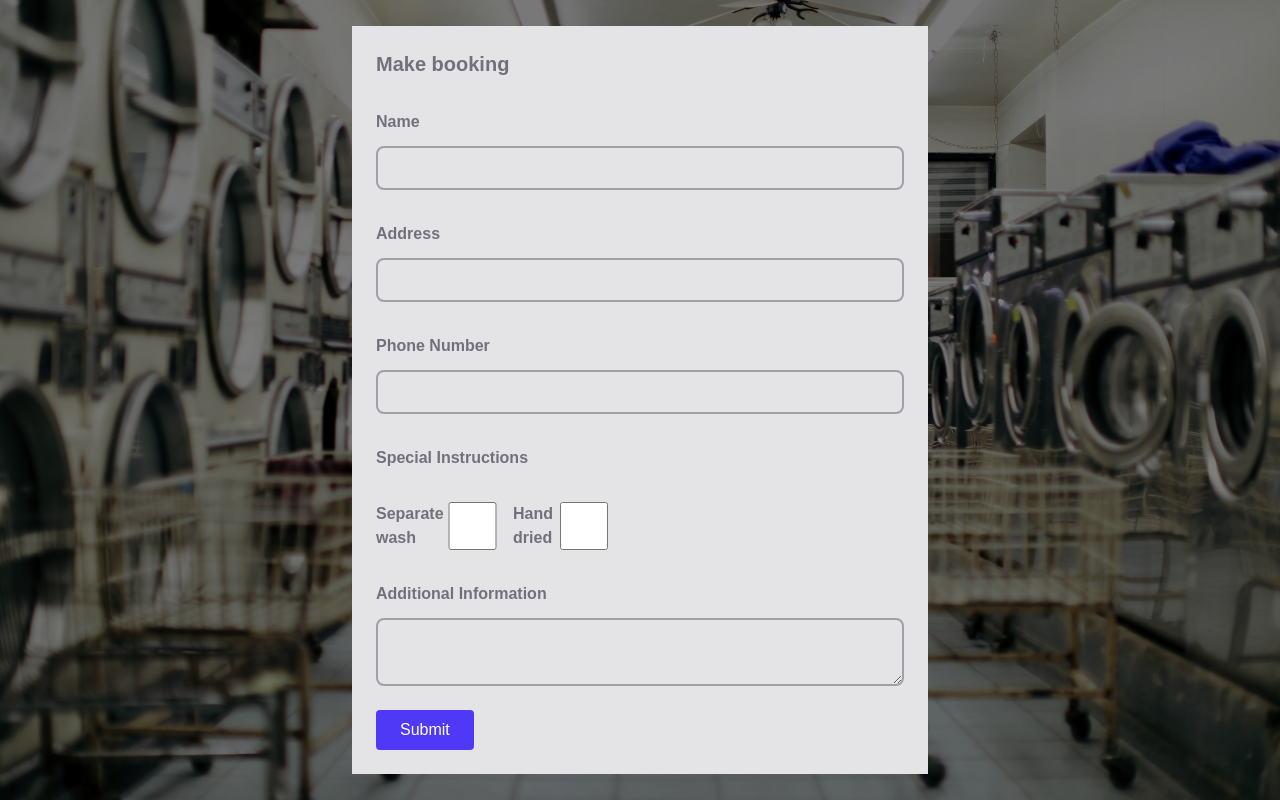
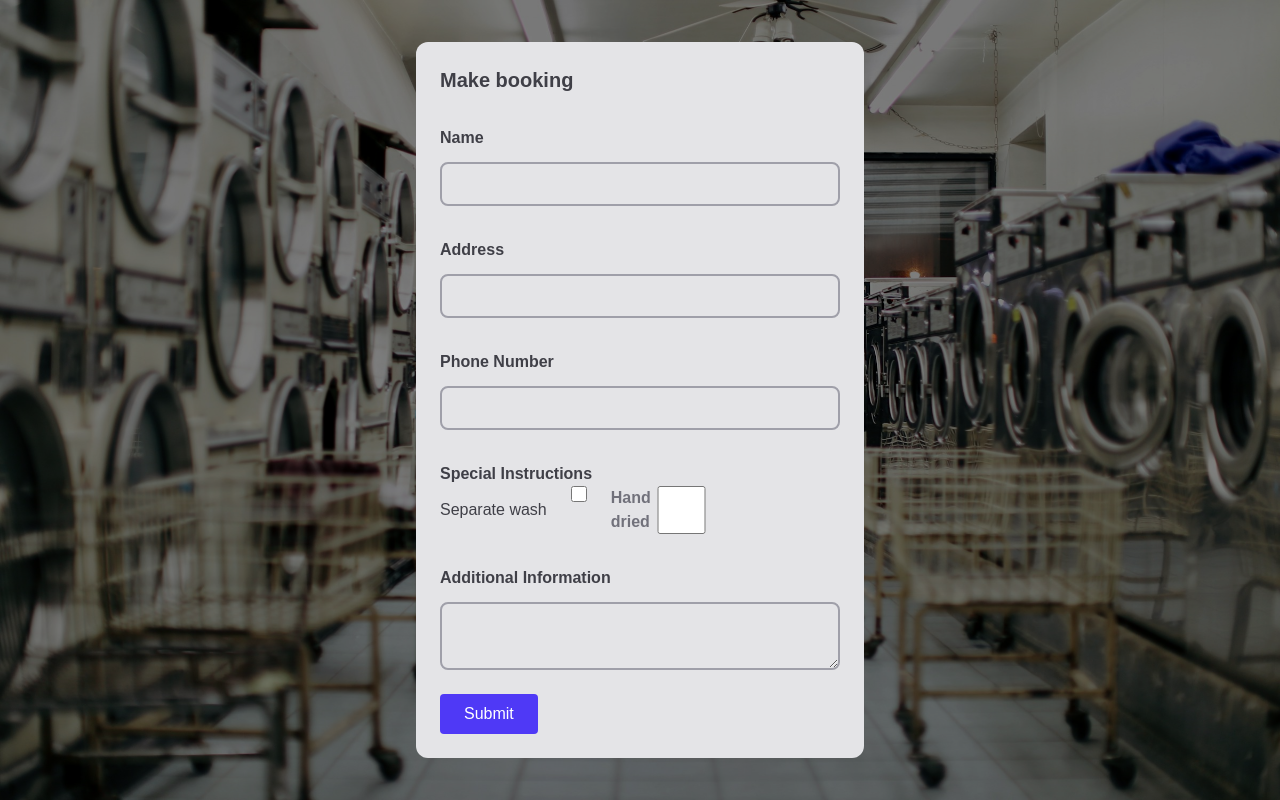
Before and after one commit to iannyFARUE/wachai, a Next.js app: page /dropoff in a window 1280 px wide. Built offline with nearby package versions, Linux system fonts and the light colour scheme.

Commit message:
fixed accessibility issues on dropoff form

```diff
--- a/app/dropoff/page.tsx
+++ b/app/dropoff/page.tsx
@@ -7,43 +7,54 @@ export default function Dropoff() {
     <div className="w-full min-h-screen relative flex justify-center items-center">
       <Image src={laundromat} fill alt="Landromat" />
       <div className="bg-black/50 absolute inset-0" />
-      <div className="bg-zinc-200 z-10 absolute px-6 py-6 min-w-xl">
-        <h2 className="font-bold text-zinc-500 text-xl tracking-normal mb-4 max-w-3xl">
+      <form className="bg-zinc-200 z-10 rounded-xl px-6 py-6 max-w-md w-full">
+        <h2 className="font-bold text-zinc-700 text-xl tracking-normal mb-4 max-w-3xl">
           Make booking
         </h2>
         <div className="flex gap-3 flex-col mt-8">
-          <label className="font-semibold text-zinc-500 m-0">Name</label>
+          <label htmlFor="name" className="font-semibold text-zinc-700">
+            Name
+          </label>
           <input
             type="text"
+            id="name"
+            name="name"
+            className="border-2 px-2 py-2 w-full rounded-lg border-zinc-400"
+          />
+        </div>
+        <div className="flex gap-3 flex-col mt-8">
+          <label htmlFor="address" className="font-semibold text-zinc-700 ">
+            Address
+          </label>
+          <input
+            type="text"
+            id="address"
+            name="address"
             className="border-2 py-2 w-full rounded-lg border-zinc-400"
           />
         </div>
         <div className="flex gap-3 flex-col mt-8">
-          <label className="font-semibold text-zinc-500 ">Address</label>
+          <label htmlFor="phone" className="font-semibold text-zinc-700 ">
+            Phone Number
+          </label>
           <input
             type="text"
-            className="border-2 py-2 w-full rounded-lg border-zinc-400"
-          />
-        </div>
-        <div className="flex gap-3 flex-col mt-8">
-          <label className="font-semibold text-zinc-500 ">Phone Number</label>
-          <input
-            type="text"
+            id="phone"
+            name="phone"
             className="border-2 py-2 w-full rounded-lg border-zinc-400"
           />
         </div>
         <div className="mt-8">
-          <label className="font-semibold text-zinc-500 ">
-            Special Instructions
-          </label>
-          <div className="flex gap-3 mt-8">
-            <div className="flex">
-              <label className="font-semibold text-zinc-500 ">
+          <p className="font-semibold text-zinc-700 ">Special Instructions</p>
+          <div className="flex gap-6">
+            <div className="flex gap-6">
+              <label className="inline-flex items-center gap-2 text-zinc-700 ">
                 Separate wash
               </label>
               <input
                 type="checkbox"
-                className="border-2 py-1 w-full rounded-lg border-zinc-400"
+                name="separateWash"
+                className="h-4 w-4 border-2 rounded border-zinc-400"
               />
             </div>
             <div className="flex">
@@ -56,15 +67,19 @@ export default function Dropoff() {
           </div>
         </div>
         <div className="flex gap-3 flex-col mt-8">
-          <label className="font-semibold text-zinc-500 ">
+          <label htmlFor="details" className="font-semibold text-zinc-700 ">
             Additional Information
           </label>
-          <textarea className="border-2 py-2 w-full rounded-lg border-zinc-400"></textarea>
+          <textarea
+            name="details"
+            id="details"
+            className="border-2 py-2 w-full rounded-lg border-zinc-400"
+          ></textarea>
         </div>
         <button className="bg-indigo-600 text-white px-6 py-2 rounded-sm mt-6 hover:bg-indigo-900">
           Submit
         </button>
-      </div>
+      </form>
     </div>
   );
 }
```
